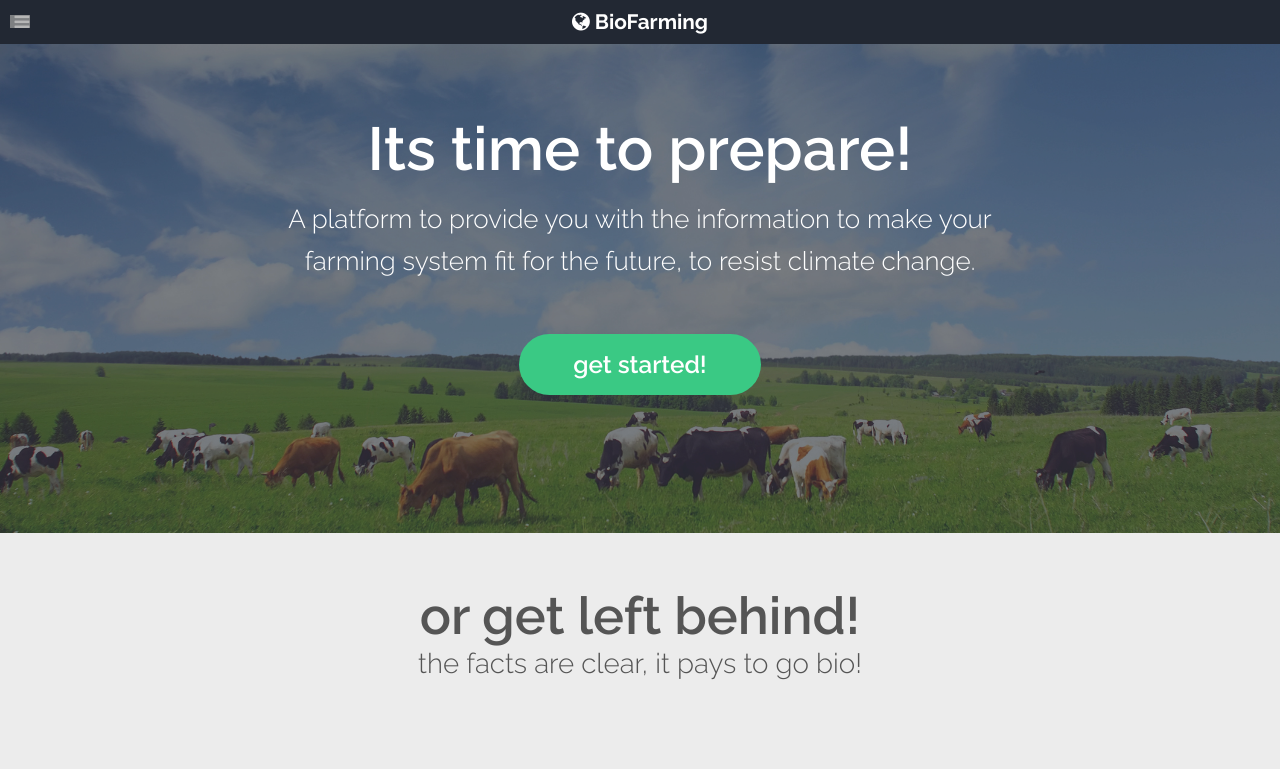
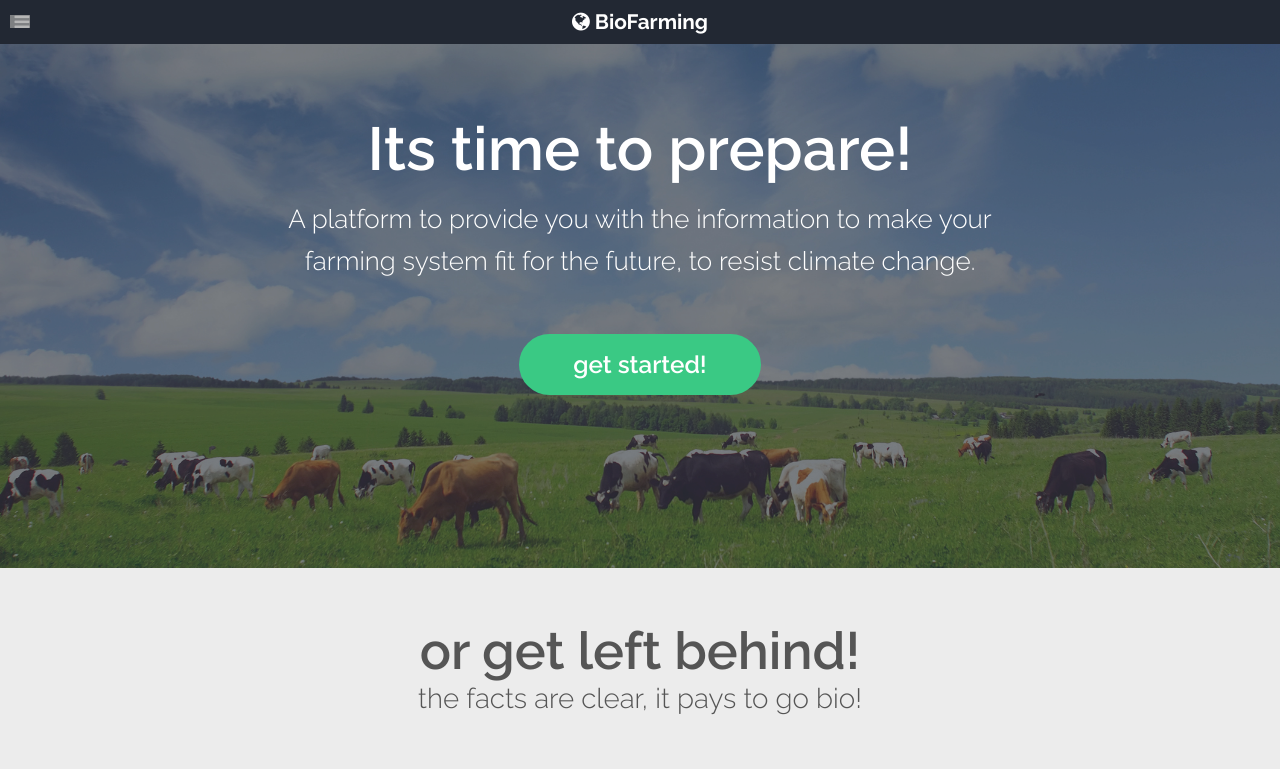
Before and after one commit to ryanmstokes/biofarming, a Jekyll site: the page built from index.md, in a window 1280 px wide and 1400 px high. Shown: the top 769 px of the window. Built offline with Jekyll 4.4.1, drawn with Linux system fonts in a browser that asks for light colours; grey boxes are pictures that could not be loaded.

Commit message:
small css change

```diff
--- a/assets/css/style.css
+++ b/assets/css/style.css
@@ -477,7 +477,9 @@
 		background-position: 0% 65%;
 		position: relative;
 	}
-
+	header.major {
+	    margin-bottom: 2em;
+	}
 		#header:before {
 			content: '';
 			position: absolute;
```
